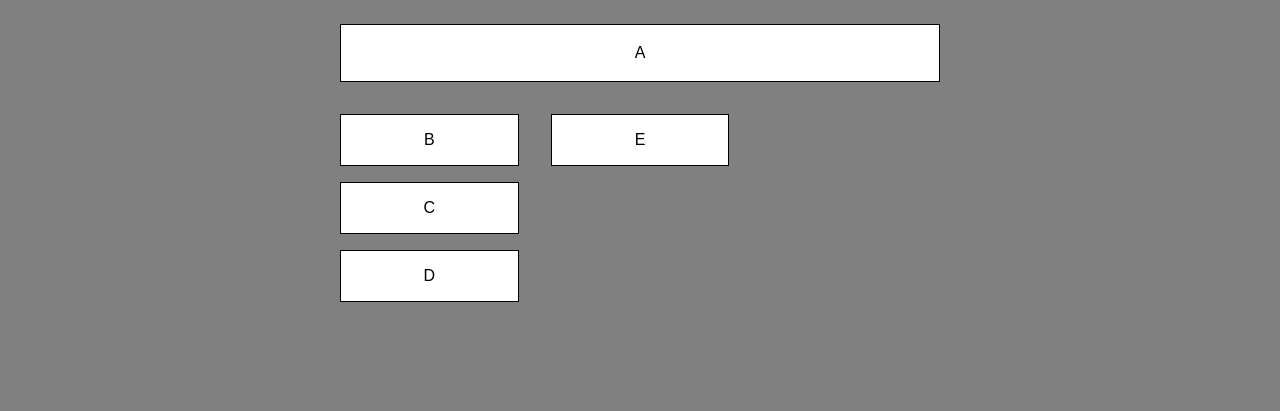
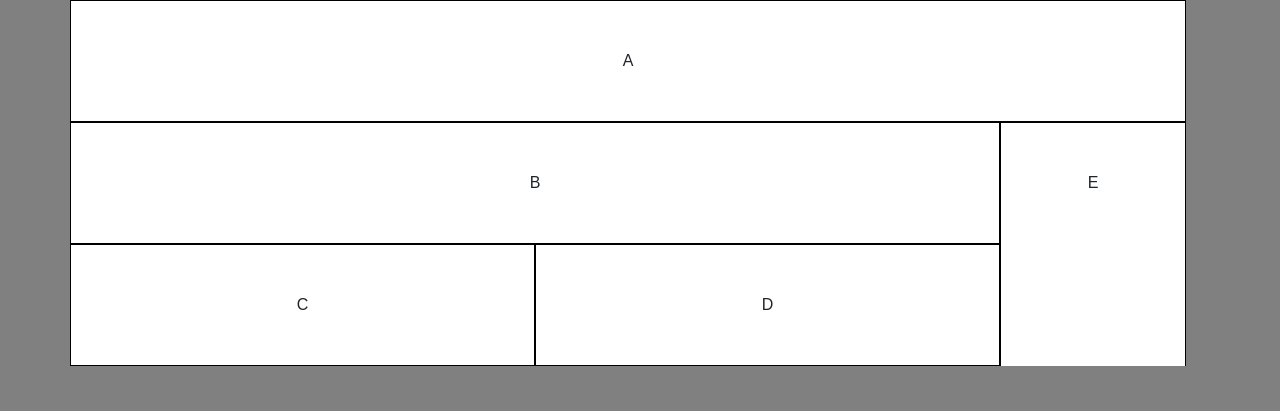
Before and after one commit to aamarber/diwu4a201, a website: page index.html in a window 1280 px wide. Drawn offline with nearby package versions, Linux system fonts and the light colour scheme; files that its build step writes are made by us from their sources.

Commit message:
A bootstrap solution

```diff
--- a/index.css
+++ b/index.css
@@ -3,21 +3,25 @@ body {
     font-family: Arial, Helvetica, sans-serif;
 }
 
-.container {
-    height: 50vh;
-    width: 50%;
-    margin: auto;
-}
-
-.container section:not(.column) {
+.container section:not(.column),
+.container-fluid section:not(.column) {
     border: solid 1px black;
     background-color: white;
     text-align: center;
-    padding: 1rem;
-    margin: 1em;
+}
 
-    /* To align text in the middle */
-    display: flex;
-    align-items: center;
-    justify-content: center;
+.bcde-container{
+    overflow: hidden;
+    position: relative;
+    width: 100%;
 }
+
+@media (min-width: 992px) {
+    #E{
+        height: 16em;
+
+        position: absolute;
+        right: 0;
+        top: 0;
+    }
+}
--- a/index.html
+++ b/index.html
@@ -5,38 +5,34 @@
     <!-- Required meta tags -->
     <meta charset="utf-8">
     <meta name="viewport" content="width=device-width, initial-scale=1">
+    <link rel="stylesheet" href="./node_modules/bootstrap/dist/css/bootstrap.min.css">
+    <link rel="stylesheet" href="./node_modules/bootstrap/dist/css/bootstrap-grid.min.css">
     <link rel="stylesheet" href="./index.css">
-    <link rel="stylesheet" href="./gridlayout.css">
-    <!-- <link rel="stylesheet" href="./flexlayout.css"> -->
-
     <title>Layout Activities 02 A 01</title>
 </head>
 
 <body>
     <section class="container">
-        <section id="A">
-            <span>A</span>
-        </section>
-        <!-- Columns added to support flex layout. Sad :(
-            HTML should not talk about how something is shown :( :( :( -->
-        <section class="column left">
-            <section id="B">
+        <div class="row col-12">
+            <section id="A" class="col-12 p-5">
+                <span>A</span>
+            </section>
+        </div>
+        <div class="row col-12 bcde-container">
+            <section id="B" class="col-lg-10 order-lg-1 col-12  p-5">
                 <span>B</span>
             </section>
-            <section id="C">
+            <section id="C" class="col-6 col-lg-5 order-last  p-5">
                 <span>C</span>
             </section>
-            <section id="D">
+            <section id="D" class="col-6 col-lg-5 order-last  p-5">
                 <span>D</span>
             </section>
-        </section>
-        <section class="column right">
-            <section id="E">
+            <section id="E" class="col col-lg-2 order-lg-2 order-last  p-5">
                 <span>E</span>
             </section>
-        </section>
+        </div>
     </section>
-
 </body>
 
 </html>
```
